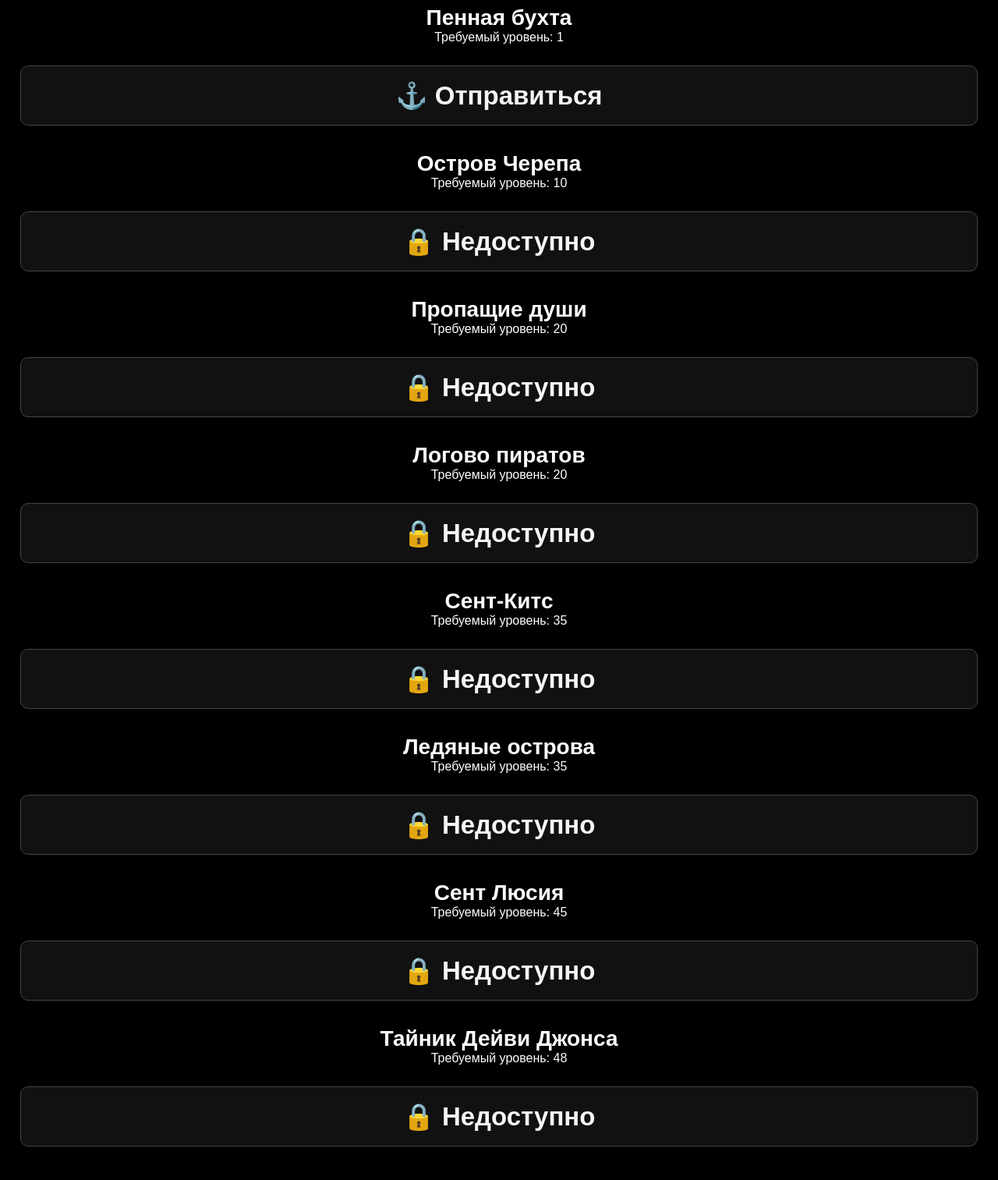
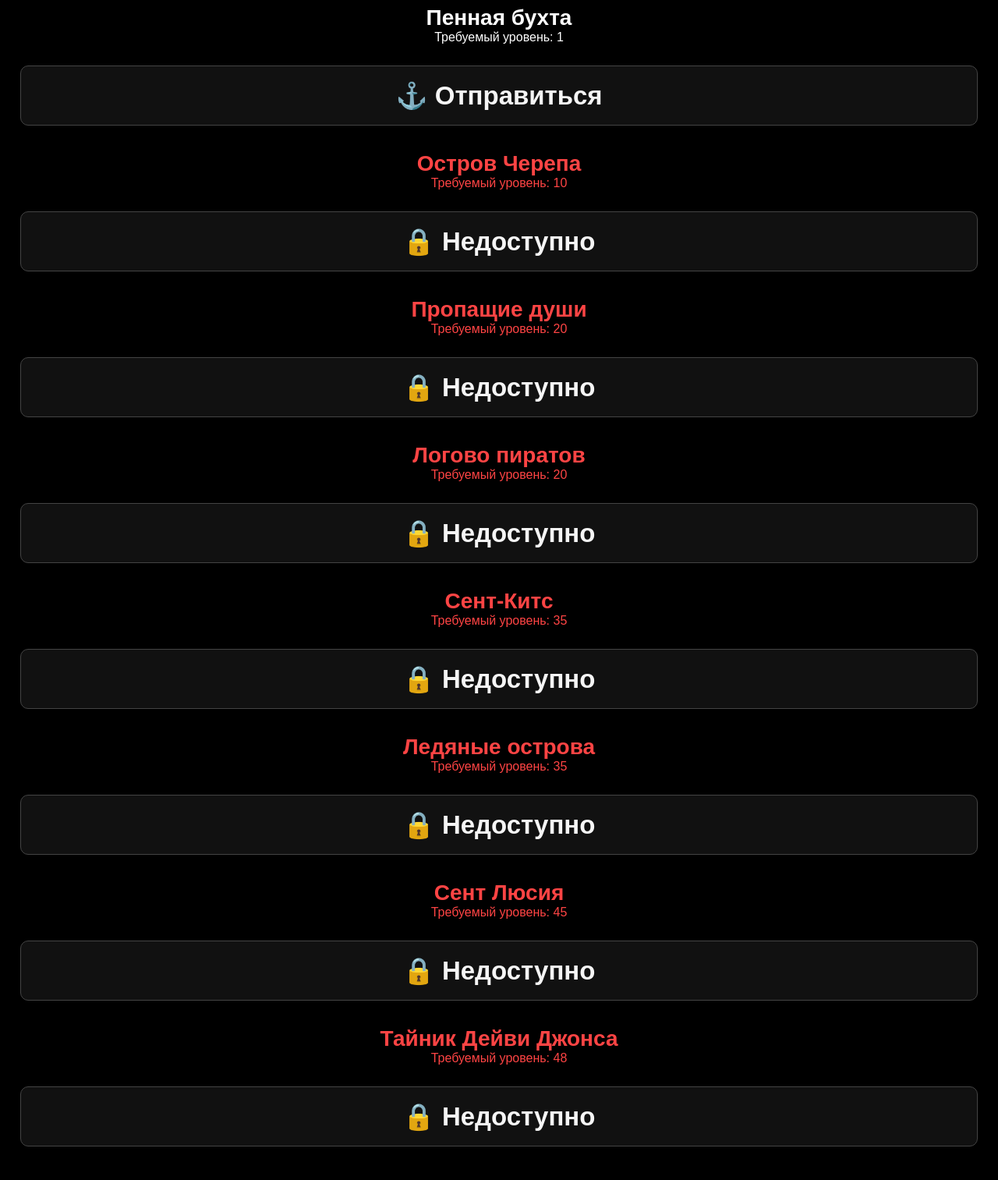
Before and after one commit to wergut800-star/piratesgame, a Flask app: page /map in a window 1280 px wide. Shown: the part 331-1844 px from the top of the page at 78% size. Run offline with Flask 3, Linux system fonts and the light colour scheme; the visitor is signed in with stand-in values (Sample User, id 1); tables that the repository leaves empty hold one stand-in row (values such as "Sample post").

Commit message:
Update map.html

```diff
--- a/templates/map.html
+++ b/templates/map.html
@@ -35,5 +35,15 @@
 </div>
 </div>
 
+<style>
+.location-open {
+    color: white;
+}
+
+.location-locked {
+    color: #ff4444;
+}
+</style>
+
 </body>
 </html>
```
